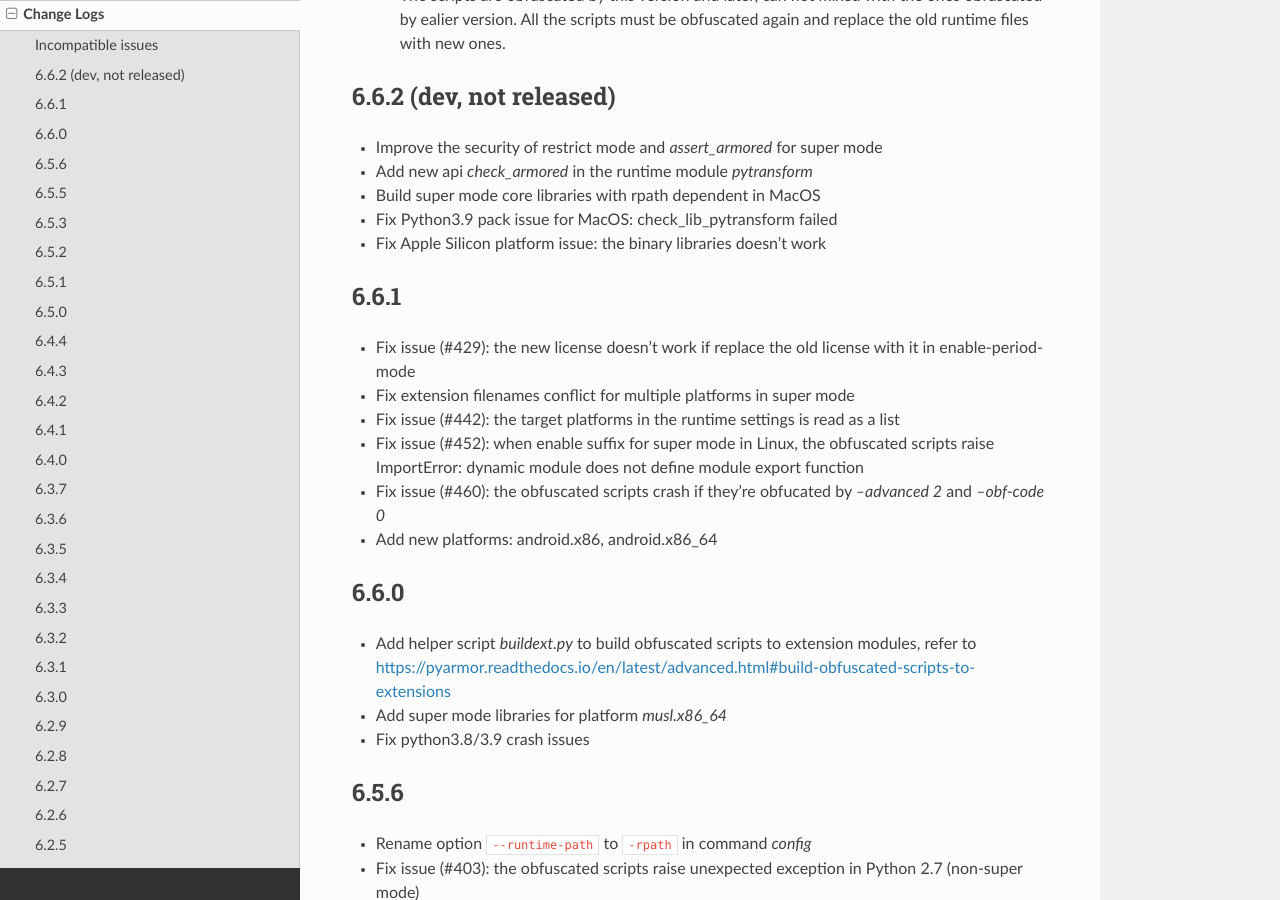
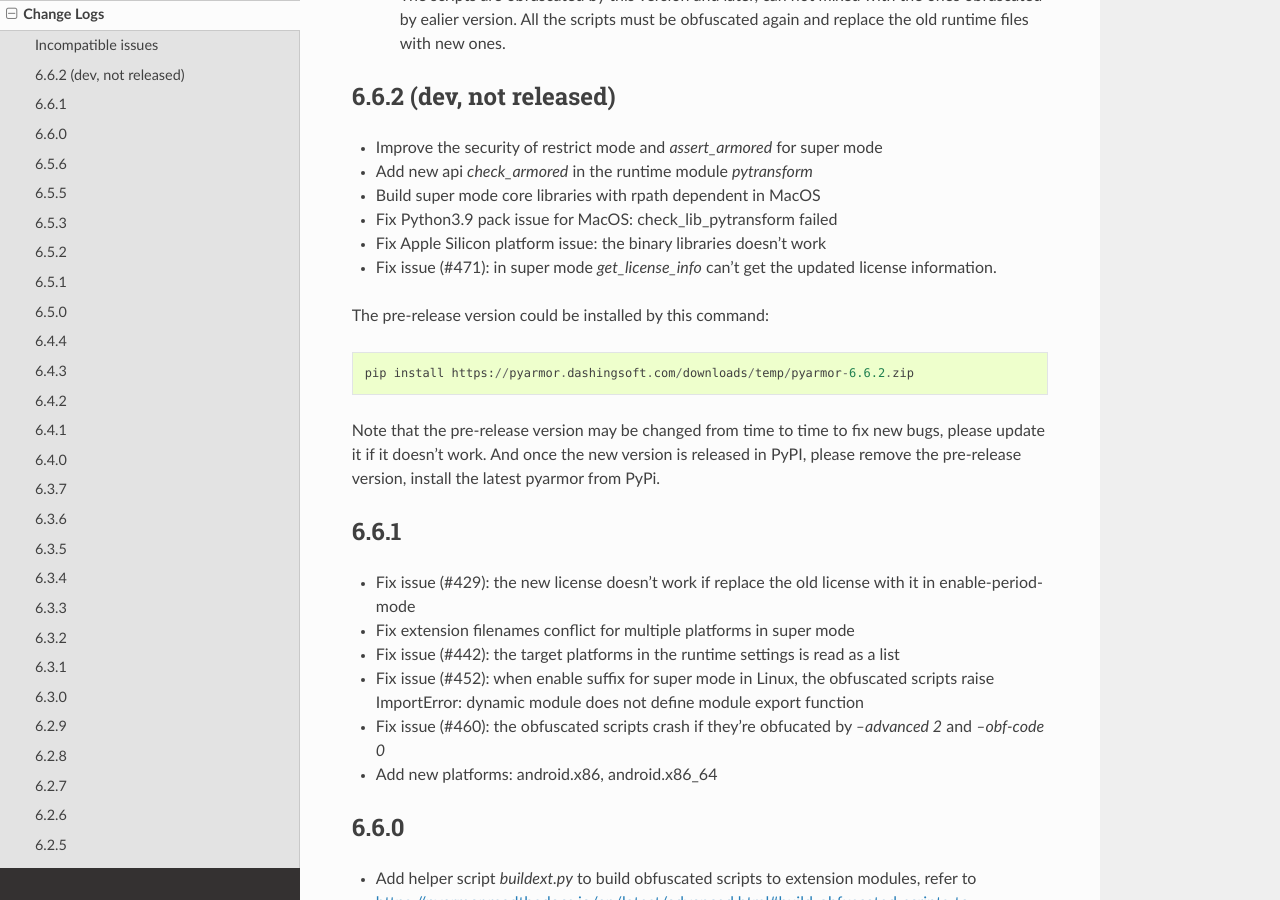
Before and after one commit to dashingsoft/pyarmor, a Sphinx documentation site: the page built from docs/change-logs.rst, in a window 1280 px wide and 900 px high, scrolled down 702 px. Built offline with Sphinx 7.4.7 and the Read the Docs theme 2.0.0, drawn with Linux system fonts in a browser that asks for light colours.

Commit message:
Add change log and notes for pre-release version

```diff
--- a/docs/change-logs.rst
+++ b/docs/change-logs.rst
@@ -39,6 +39,17 @@
 * Build super mode core libraries with rpath dependent in MacOS
 * Fix Python3.9 pack issue for MacOS: check_lib_pytransform failed
 * Fix Apple Silicon platform issue: the binary libraries doesn't work
+* Fix issue (#471): in super mode `get_license_info` can't get the updated
+  license information.
+
+The pre-release version could be installed by this command::
+
+  pip install https://pyarmor.dashingsoft.com/downloads/temp/pyarmor-6.6.2.zip
+
+Note that the pre-release version may be changed from time to time to fix new
+bugs, please update it if it doesn't work. And once the new version is released
+in PyPI, please remove the pre-release version, install the latest pyarmor from
+PyPi.
 
 6.6.1
 -----
```
